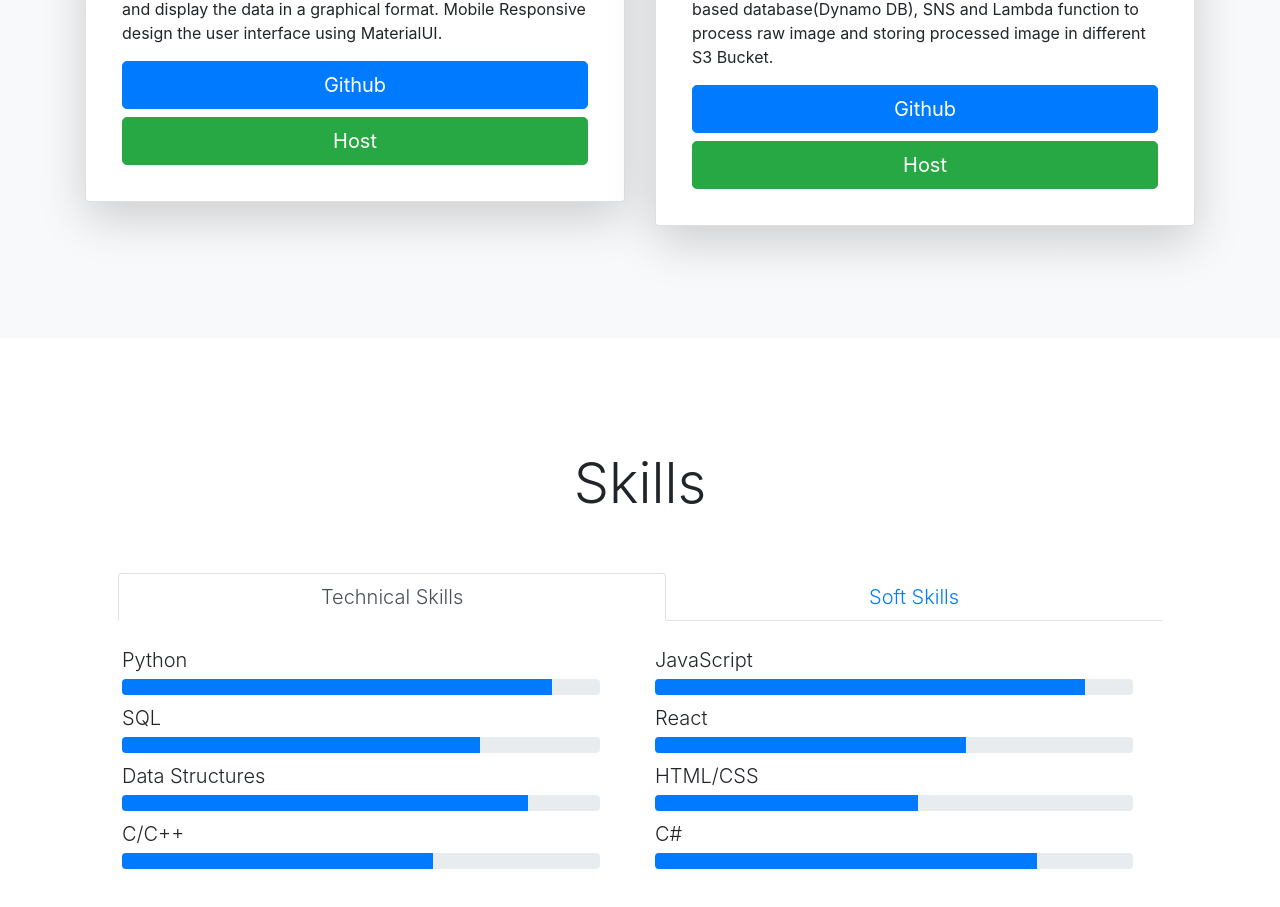
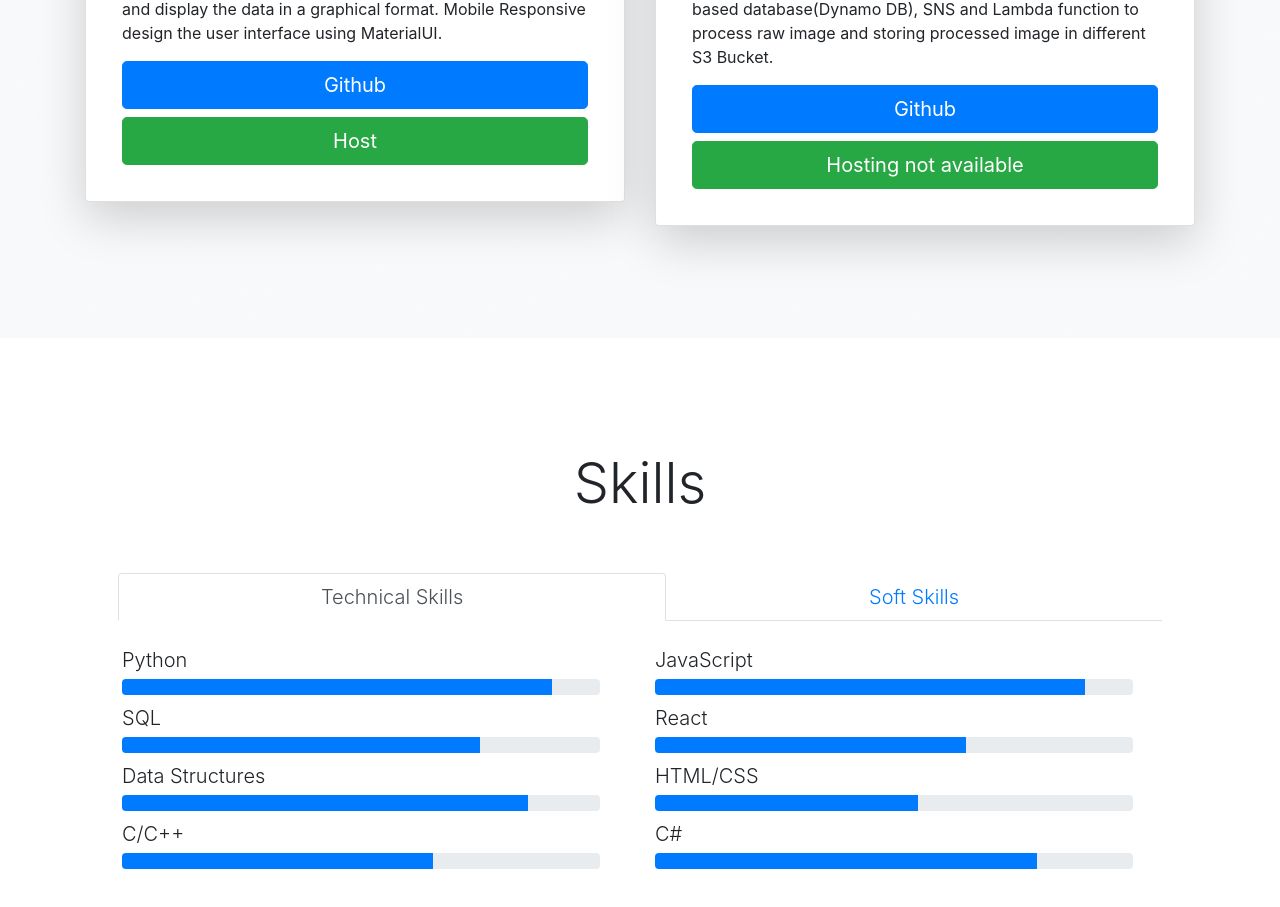
Before and after one commit to palashjain2801/Palash_Portfolio_2.0, a React (Create React App) app: page / in a window 1280 px wide. Shown: the part 2018-2925 px from the top of the page. Built offline with nearby package versions, Linux system fonts and the light colour scheme.

Commit message:
cloud native update

```diff
--- a/src/components/home/Project.jsx
+++ b/src/components/home/Project.jsx
@@ -124,7 +124,7 @@ const Project = ({ heading, username, length, specfic }) => {
           <Card.Text>Developed Imaging Processing Application and deployed using 3 tire cloud native application architecture using various Amazon Cloud Services such as Auto-Scaling, Cloud based database(Dynamo DB), SNS and Lambda function to process raw image and storing processed image in different S3 Bucket. </Card.Text>
           <Button variant="primary" href = "https://github.com/palashjain2801/Netflix_Clone" target="_blank" size="lg" block>Github</Button>
 
-          <Button variant="success" href = "https://netflix-clone-87dff.firebaseapp.com/" target="_blank" size="lg" block>Host</Button>
+          <Button variant="success" href = "" target=" " size="lg" block>Hosting not available</Button>
 
         </Card.Body>
         </Card>
```
Also changed, not shown: 8 other files (tests, documents, lock files or other folders).
